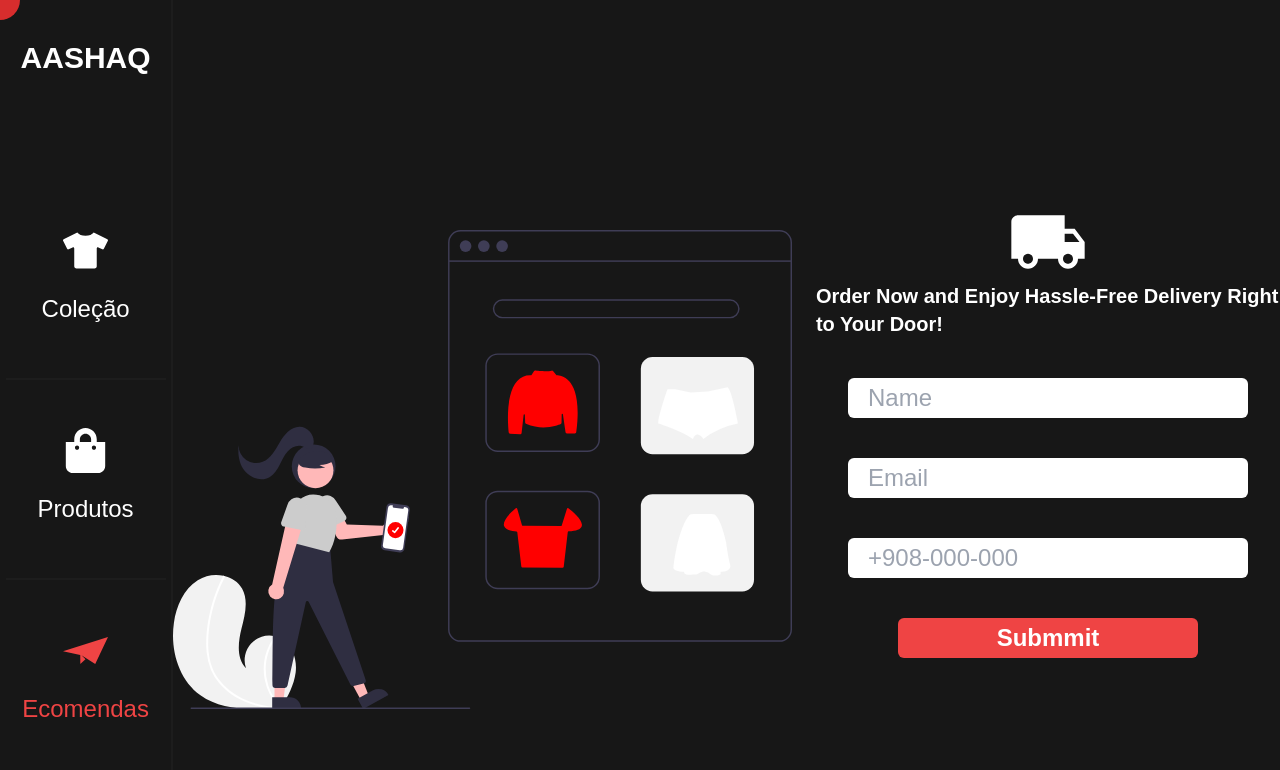
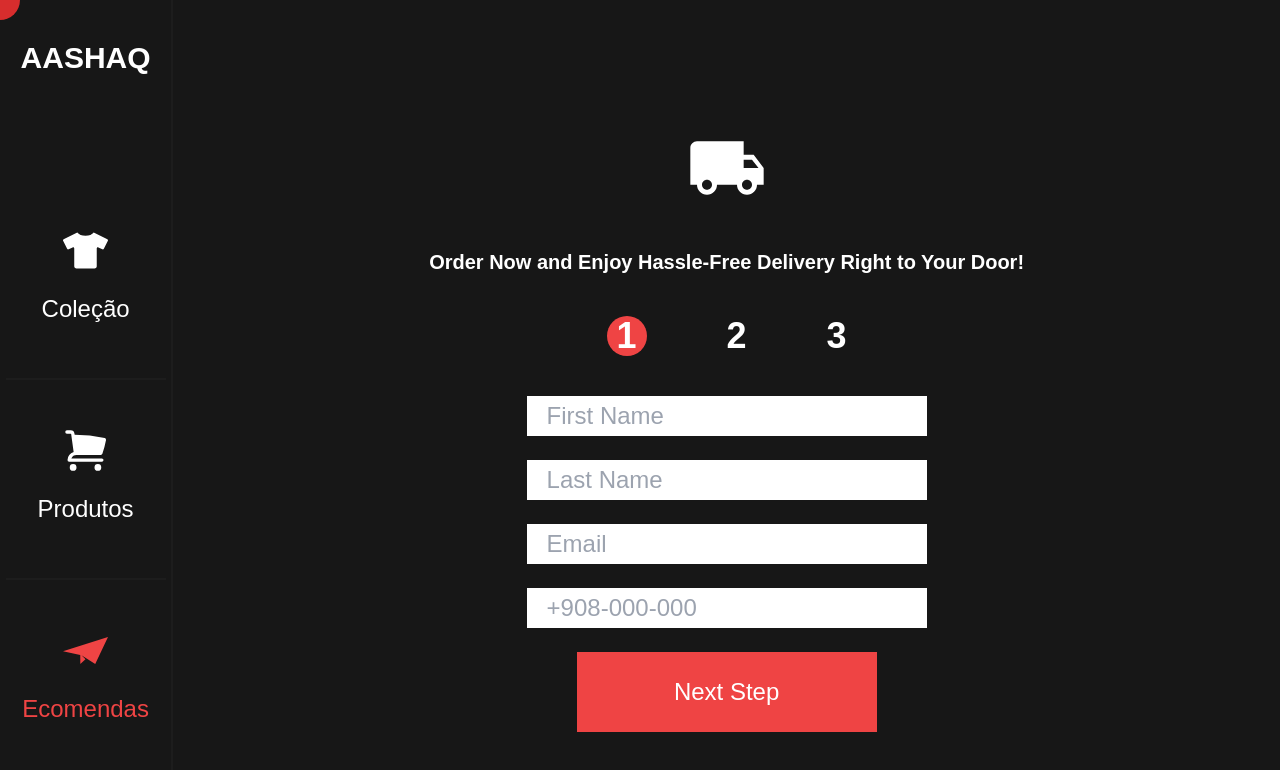
Before and after one commit to Satumbo9/aashaqclothing, a Next.js app in the folder aashaqweb/: page /Orders in a window 1280 px wide. Shown: the top 770 px of the page. Built offline with nearby package versions, Linux system fonts and the light colour scheme.

Commit message:
Orders page done --> Progress form add

```diff
--- a/aashaqweb/app/(about)/page.tsx
+++ b/aashaqweb/app/(about)/page.tsx
@@ -16,6 +16,11 @@ import InputForm from "@/components/ui/InputForm";
 import Buttom from "@/components/ui/Buttom";
 import SplitType from "split-type";
 import Image from "next/image";
+import { CiShirt } from "react-icons/ci";
+import { FaHeart, FaPeace } from "react-icons/fa6";
+import { BiSolidPlaneAlt } from "react-icons/bi";
+import { FaEarthAfrica } from "react-icons/fa6";
+import { CgGym } from "react-icons/cg";
 
 const About = () => {
   const logoTextRef = useRef(null);
@@ -25,7 +30,7 @@ const About = () => {
   let xForce = 0;
   let yForce = 0;
   const easing = 0.08;
-  const speed = 0.01;
+  const speed = 0.003;
 
   useEffect(() => {
     //GSAP for the mouse cirlcle mask effect
@@ -83,34 +88,41 @@ const About = () => {
   return (
     <section
       onMouseMove={(e) => MouseMovePlane(e)}
-      className="relative flex h-screen w-screen flex-col items-center justify-center gap-10 bg-[--background-primary] text-white"
+      className="max-h[100vh] relative flex h-screen w-screen max-w-[100%] flex-col items-center justify-center gap-10 bg-[--background-primary] text-white"
     >
-      <div className="z-10 flex w-2/4 flex-col items-center justify-center text-center">
-        <p className="text-9xl font-bold max-sm:text-xl">Aashaq</p>
-
-        <div className="mt-10 flex w-[600px] gap-5">
-          <InputForm
-            className="w-[200px]"
-            id="news"
-            placeholder="Recieve our latest update..."
-            label="News Letter"
-          />
-          <Buttom
-            type="button"
-            className="rounded-md bg-red-500 px-2 font-bold"
-            label="News letter "
-          />
+      <div ref={PlaneRef1} className="absolute h-screen w-screen max-sm:hidden">
+        <div className="absolute right-[80%] top-[70%] flex h-40 w-40 flex-col items-center justify-center">
+          Passion
+          <CiShirt className="h-32 w-32 text-white" />
         </div>
+        <div className="absolute right-[50%] top-[5%] flex h-20 w-20 flex-col items-center">
+          Love
+          <FaHeart className="h-full w-full text-red-500" />
+        </div>
+        <div className="absolute right-[10%] top-[10%] flex h-40 w-40 flex-col items-center justify-center">
+          Peace
+          <FaPeace className="h-full w-full text-yellow-500" />
+        </div>
+      </div>
+      <div ref={PlaneRef2} className="absolute size-full max-sm:hidden">
+        <div className="absolute right-[45%] top-[70%] flex h-32 w-32 flex-col items-center justify-center">
+          Your favorite spot
+          <BiSolidPlaneAlt className="h-full w-full text-sky-500" />
+        </div>
+        <div className="absolute right-[75%] top-[30%] flex h-40 w-40 flex-col items-center justify-center">
+          Existence
+          <FaEarthAfrica className="h-full w-full text-pink-500" />
+        </div>
+        <div className="absolute right-[10%] top-[65%] h-40 w-40 flex-col items-center justify-center">
+          Health
+          <CgGym className="h-full w-full text-pink-500" />
+        </div>
+      </div>
+      <div className="z-10 flex w-2/4 flex-col items-center justify-center gap-1 text-center">
+        <p className="z-10 text-9xl font-bold max-sm:text-xl">Aashaq</p>
       </div>
     </section>
   );
 };
 
 export default About;
-
-// <div ref={PlaneRef1} className="absolute size-full max-sm:hidden">
-//   {/* First Plane */}
-// </div>
-// <div ref={PlaneRef2} className="absolute size-full max-sm:hidden">
-//   {/* Second Plane */}
-// </div>
--- a/aashaqweb/app/Orders/page.tsx
+++ b/aashaqweb/app/Orders/page.tsx
@@ -1,7 +1,11 @@
-import React from "react";
+"use client";
+
+import React, { useState } from "react";
 import Forms from "@/components/ui/Forms";
 
 const Orders = () => {
+  const steps = ["Information", "Housing", "Resquest"];
+  const [CurrentStep, setCurrentStep] = useState(1);
   return (
     <div className="h-screen w-full bg-[--background-primary] text-white">
       <Forms name="Orders" />
--- a/aashaqweb/app/layout.tsx
+++ b/aashaqweb/app/layout.tsx
@@ -43,8 +43,8 @@ export default function RootLayout({
             {children}
           </div>
         </Cursor>
-
-        {/* <About /> */}
+        {/*
+        <About /> */}
       </body>
     </html>
   );
--- a/aashaqweb/components/shared/data.tsx
+++ b/aashaqweb/components/shared/data.tsx
@@ -11,6 +11,7 @@ import {
 } from "react-icons/fa";
 
 import { SiMinutemailer } from "react-icons/si";
+import { HiMiniShoppingCart } from "react-icons/hi2";
 
 interface navLinksSchema {
   id: string;
@@ -41,7 +42,7 @@ export const navLinks: navLinksSchema[] = [
     id: nanoid(),
     text: "Produtos",
     route: "/Product",
-    icon: <FaShoppingBag className={`text-[45px] max-sm:text-[30px]`} />,
+    icon: <HiMiniShoppingCart className={`text-[45px] max-sm:text-[30px]`} />,
   },
   {
     id: nanoid(),
--- a/aashaqweb/components/ui/Forms.tsx
+++ b/aashaqweb/components/ui/Forms.tsx
@@ -8,6 +8,7 @@ import { zodResolver } from "@hookform/resolvers/zod";
 import Buttom from "./Buttom";
 import InputForm from "./InputForm";
 import { MdLocalShipping } from "react-icons/md";
+import { nanoid } from "nanoid";
 import Image from "next/image";
 import shop1 from "../img/shop1.svg";
 import shop2 from "../img/shop2.svg";
@@ -35,6 +36,22 @@ export const Orders = () => {
     resolver: zodResolver(OrderSchema),
   });
 
+  const [CurrentStep, setCurrentStep] = useState(0);
+  const steps = [
+    {
+      text: "Personal Info",
+      id: 1,
+    },
+    {
+      text: "Address",
+      id: 2,
+    },
+    {
+      text: "Submmit",
+      id: 3,
+    },
+  ];
+
   const {
     register,
     handleSubmit,
@@ -44,37 +61,109 @@ export const Orders = () => {
   const onSubmit: SubmitHandler<OrdersFormDataType> = (data) => {
     console.log("Orders Submitted", data);
   };
+
   return (
     <div className="flex size-full flex-col items-center">
       <div className="mt-[80px] flex items-center justify-center gap-6">
-        <div className="h-2/4">
-          {/* <p className="text-9xl"> Orders</p> */}
-          <Image src={shop1} alt="shop now" width={800} />
-        </div>
         <FormData
           className="mt-[100px] flex h-[500px] w-[600px] flex-col items-center justify-center gap-10"
           name="name"
           onSubmit={handleSubmit(onSubmit)}
         >
-          <div className="flex flex-col items-center justify-center">
+          <div className="flex flex-col items-center justify-center gap-10">
             <MdLocalShipping className="h-20 w-20 text-white" />
-            <p className="text-xl font-bold">
+            <p className="text-xl font-semibold">
               Order Now and Enjoy Hassle-Free Delivery Right to Your Door!
             </p>
+            <div className="flex gap-20 font-bold">
+              {steps.map((item, index) => {
+                return (
+                  <p
+                    className={`text-4xl ${index === CurrentStep ? "flex h-10 w-10 items-center justify-center rounded-full bg-red-500 text-white" : null}`}
+                    key={item.id}
+                  >
+                    {item.id}
+                  </p>
+                );
+              })}
             </div>
-          <InputForm placeholder="Name" label="Name" id="name" type="text" />
-          <InputForm placeholder="Email" label="Email" id="email" type="text" />
+          </div>
+          {CurrentStep === 0 && (
+            <div className="flex flex-col items-center justify-center gap-6">
+              <InputForm
+                placeholder="First Name"
+                label="Name"
+                id="name"
+                type="text"
+              />
+              <InputForm
+                placeholder="Last Name"
+                label="Name"
+                id="name"
+                type="text"
+              />
+              <InputForm
+                placeholder="Email"
+                label="Email"
+                id="email"
+                type="text"
+              />
               <InputForm
                 placeholder="+908-000-000"
                 label="Phone"
-            id="email"
+                id="phone"
                 type="text"
               />
               <Buttom
-            type="submit"
-            className="h-10 w-[300px] rounded-md bg-red-500 font-bold"
+                type="button"
+                onClick={() => setCurrentStep((prev) => prev + 1)}
+                className="h-20 w-[300px] bg-red-500 hover:bg-red-400"
+                label="Next Step"
+              />
+            </div>
+          )}
+
+          {CurrentStep === 1 && (
+            <div className="flex flex-col items-center justify-center gap-6">
+              <InputForm
+                placeholder="Address"
+                label="Address"
+                id="address"
+                type="text"
+              />
+              <InputForm
+                placeholder="Zip Code"
+                label="Zip Code"
+                id="zipcode"
+                type="text"
+              />
+              <div className="flex gap-5">
+                <Buttom
+                  type="button"
+                  onClick={() => setCurrentStep((prev) => prev - 1)}
+                  className="h-20 w-[300px] bg-red-500 hover:bg-red-400"
+                  label="Back"
+                />
+                <Buttom
+                  type="button"
+                  onClick={() => {
+                    setTimeout(() => {
+                      console.log("Submmited");
+                      setCurrentStep(0);
+                    }, 1000);
+                    setCurrentStep((prev) => prev + 1);
+                  }}
+                  className="h-20 w-[300px] bg-green-500 hover:bg-green-400"
                   label="Submmit"
                 />
+              </div>
+            </div>
+          )}
+          {CurrentStep === 2 && (
+            <div>
+              <p className="mt-10 text-9xl">Thank</p>
+            </div>
+          )}
         </FormData>
       </div>
     </div>
--- a/aashaqweb/components/ui/InputForm.tsx
+++ b/aashaqweb/components/ui/InputForm.tsx
@@ -19,7 +19,7 @@ const InputForm = React.forwardRef<HTMLInputElement, FieldValues>(
         </div> */}
         <div className="w-[400px]">
           <input
-            className={`h-[40px] w-[400px] rounded-md px-5 py-1 text-2xl text-black ${className}`}
+            className={`h-[40px] w-[400px] px-5 py-1 text-2xl text-black ${className}`}
             type={type}
             placeholder={placeholder}
             id={id}
--- a/aashaqweb/components/ui/SideBar.tsx
+++ b/aashaqweb/components/ui/SideBar.tsx
@@ -11,7 +11,7 @@ const SideBar = () => {
   console.log(pathname);
   return (
     <React.Fragment>
-      <header className="flex h-screen w-[200px] flex-col items-center gap-y-36 border-r-2 border-[#1d1d1d] bg-[--background-primary] text-white max-sm:hidden">
+      <header className="z-20 flex h-screen w-[200px] flex-col items-center gap-y-36 border-r-2 border-[#1d1d1d] bg-[--background-primary] text-white max-sm:hidden">
         <Link
           className={`transition-color mt-10 flex w-fit items-center text-center text-3xl font-bold duration-150 ease-out ${
             pathname === "/" ? "text-red-500" : "hover:text-red-200"
```
Lines whose indentation alone changed are shown as unchanged.
